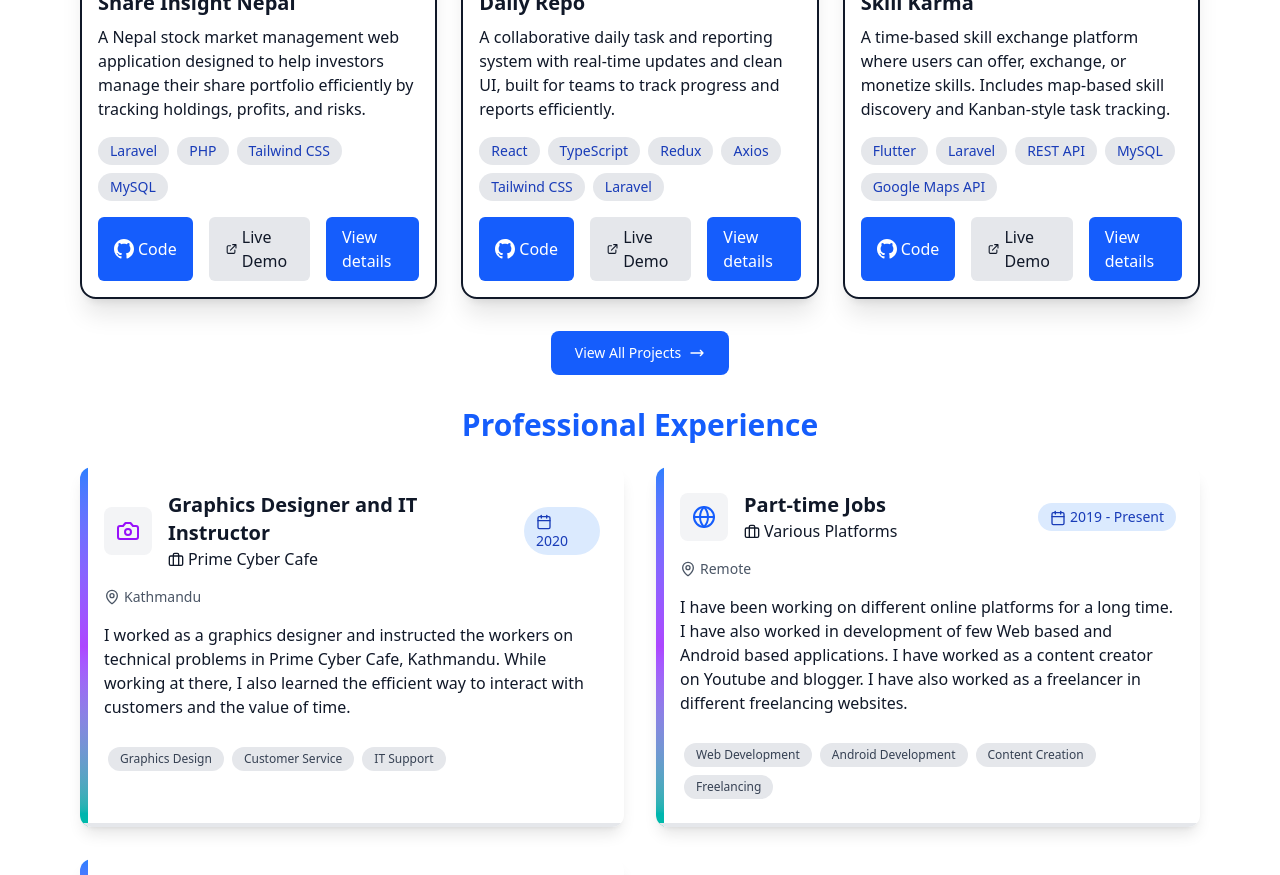
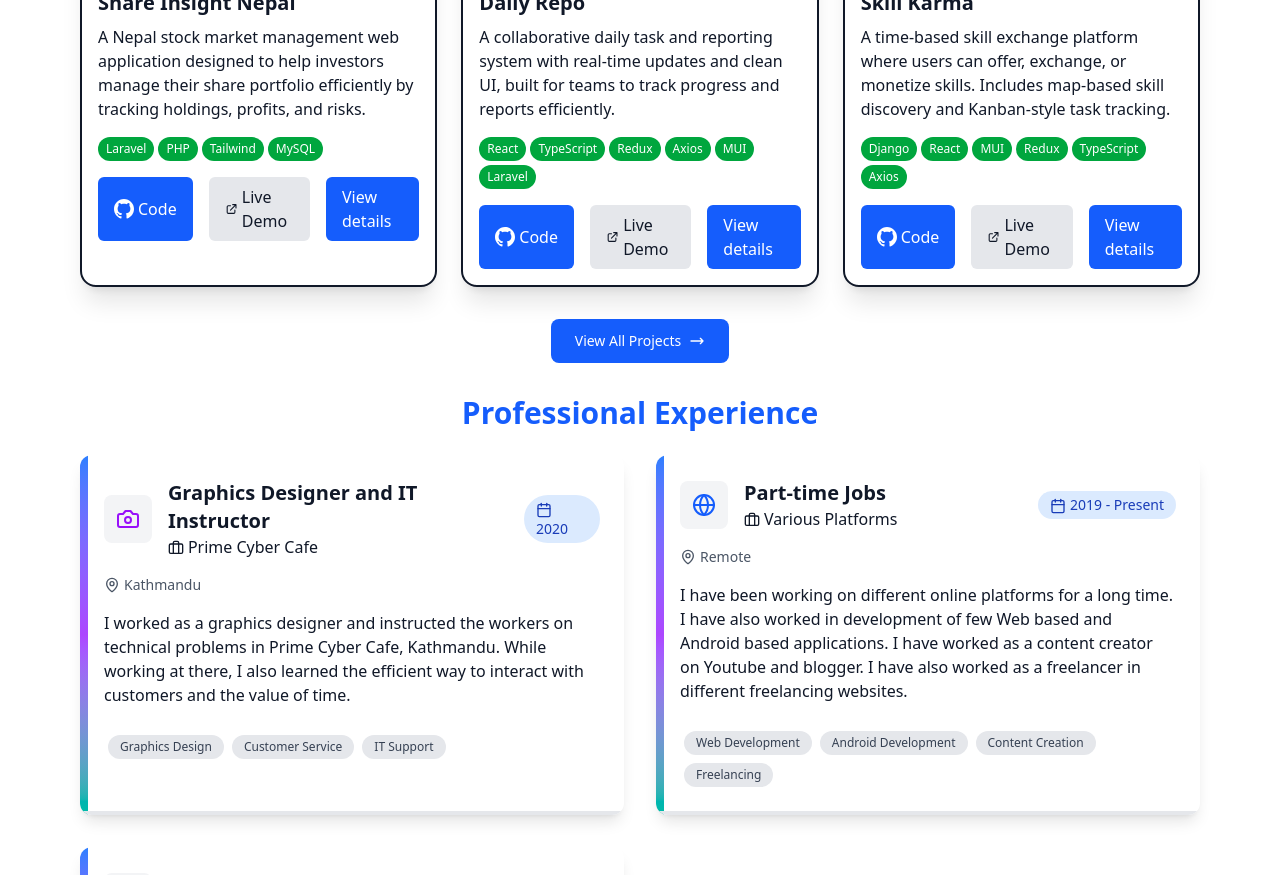
Before and after one commit to SumaniqueCode/SumaniqueCode, a React (Vite) app: page /home in a window 1280 px wide. Shown: the part 1540-2415 px from the top of the page. Built offline with nearby package versions, Linux system fonts and the light colour scheme.

Commit message:
Minor fix

```diff
--- a/src/projects/Components/ProjectCard.tsx
+++ b/src/projects/Components/ProjectCard.tsx
@@ -28,11 +28,11 @@ const ProjectCard = ({ darkMode, project }: projectCardProps) => {
         <p className="mb-4">
           {project.description}
         </p>
-        <div className="flex flex-wrap gap-2 mb-4">
+        <div className="flex flex-wrap gap-1 mb-4">
           {project.techs.map((tech) => (
             <span
               key={tech}
-              className={`px-3 py-1 rounded-full text-sm ${darkMode ? 'bg-gray-700 text-blue-100' : 'bg-gray-200 text-blue-800'}`}
+              className={`px-2 py-1 rounded-full text-xs ${darkMode ? 'bg-green-700 text-blue-50' : 'bg-green-600 text-white'}`}
             >
               {tech}
             </span>
--- a/src/projects/ProjectData.ts
+++ b/src/projects/ProjectData.ts
@@ -5,7 +5,7 @@ export const projects = [
     description:
       "A Nepal stock market management web application designed to help investors manage their share portfolio efficiently by tracking holdings, profits, and risks.",
     image: "/images/projects/shareinsightnepal/landingpage.jpg",
-    techs: ["Laravel", "PHP", "Tailwind CSS", "MySQL"],
+    techs: ["Laravel", "PHP", "Tailwind", "MySQL"],
     codelink: "https://github.com/SumaniqueCode/shareInsightNepal",
     livelink: "https://shareinsightnepal.up.railway.app",
   },
@@ -15,7 +15,7 @@ export const projects = [
     description:
       "A collaborative daily task and reporting system with real-time updates and clean UI, built for teams to track progress and reports efficiently.",
     image: "/images/projects/dailyrepo/dashboard.jpg",
-    techs: ["React", "TypeScript", "Redux", "Axios", "Tailwind CSS", "Laravel"],
+    techs: ["React", "TypeScript", "Redux", "Axios", "MUI", "Laravel"],
     codelink: "https://github.com/SumaniqueCode/Daily-report-react-laravel",
     livelink: "#",
   },
@@ -25,38 +25,8 @@ export const projects = [
     description:
       "A time-based skill exchange platform where users can offer, exchange, or monetize skills. Includes map-based skill discovery and Kanban-style task tracking.",
     image: "/images/projects/skillkarma/dashboard.jpg",
-    techs: ["Flutter", "Laravel", "REST API", "MySQL", "Google Maps API"],
+    techs: ["Django", "React", "MUI", "Redux", "TypeScript", "Axios"],
     codelink: "https://github.com/SumaniqueCode/skill-karma",
     livelink: "#",
   },
-  {
-    id: "4",
-    name: "MemeNote",
-    description:
-      "A Flutter-based note-taking app that allows users to save notes with memes and images, combining productivity with creativity.",
-    image: "/images/projects/memenote/home.jpg",
-    techs: ["Flutter", "Dart", "SQLite"],
-    codelink: "https://github.com/SumaniqueCode/MemeNote",
-    livelink: "#",
-  },
-  {
-    id: "5",
-    name: "Portfolio Website",
-    description:
-      "A personal developer portfolio showcasing projects, skills, animations, and professional experience with a modern interactive UI.",
-    image: "/images/projects/portfolio/home.jpg",
-    techs: ["React", "Tailwind CSS", "Framer Motion"],
-    codelink: "https://github.com/SumaniqueCode/portfolio",
-    livelink: "https://sumanr.com.np",
-  },
-  {
-    id: "6",
-    name: "Job Portal System",
-    description:
-      "A full-featured job portal with recruiter and candidate roles, company management, job posting, filtering, and application tracking.",
-    image: "/images/projects/jobportal/dashboard.jpg",
-    techs: ["Django", "Python", "PostgreSQL", "Tailwind CSS"],
-    codelink: "https://github.com/SumaniqueCode/job-portal-django",
-    livelink: "#",
-  },
 ];
```
